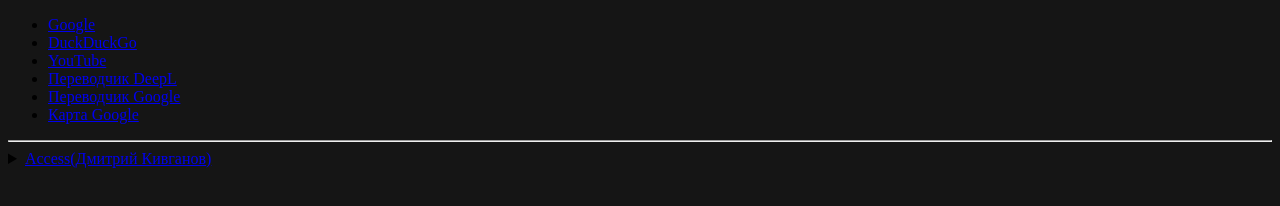
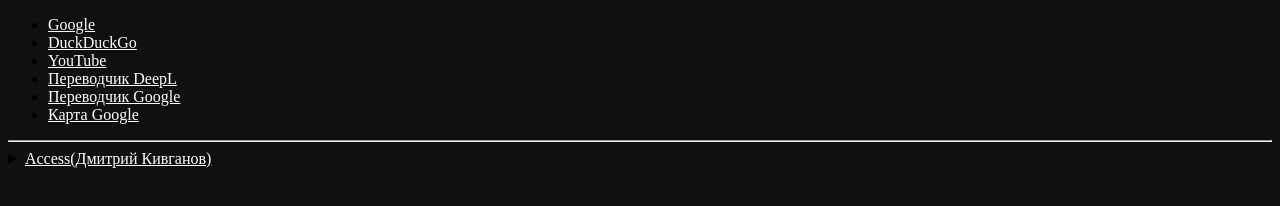
Before and after one commit to zaa-test/zaa-test.github.io, a plain HTML site: page index.html in a window 1280 px wide. Drawn offline with Linux system fonts and the light colour scheme.

Commit message:
Update index.html

```diff
--- a/index.html
+++ b/index.html
@@ -4,9 +4,17 @@
     <title>Main Links</title>
 	<link rel="icon" type="image/x-icon" href="https://cdn-icons-png.flaticon.com/512/6321/6321823.png">
     <meta http-equiv="Content-Type" content="text/html; charset=utf-8" />
+
+	<style type="text/css">
+		body {background: #101010}
+		a {color: white; /*Цвет ссылок*/}
+		a:visited {color: #cecece; /*Цвет посещенных ссылок*/}
+		a:active {color: #ffff00; /*Цвет активных ссылок*/}
+	</style>
+
 </head>
 
-	<body style="background-color: #151515">
+	<body>
 		<ul>
 			<li><a href='https://www.google.com/' target="_blank">Google</a></li>
 			<li><a href='https://duckduckgo.com/' target="_blank">DuckDuckGo</a></li>
@@ -20,6 +28,8 @@
 
 		<details>
 			<summary><a href="https://www.youtube.com/playlist?list=PLAngObgqXBVXOVdbtDmiSdG-HX1q9s9D2">Access(Дмитрий Кивганов)</a></summary>
+
 		</details>
+
 	</body>
 </html>
```
